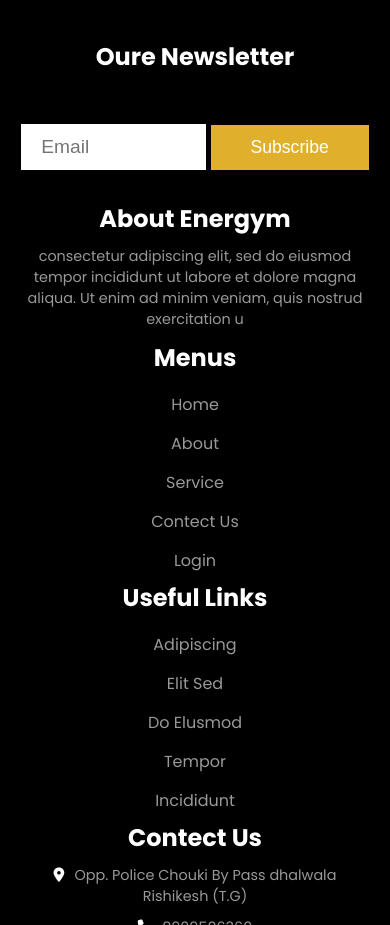
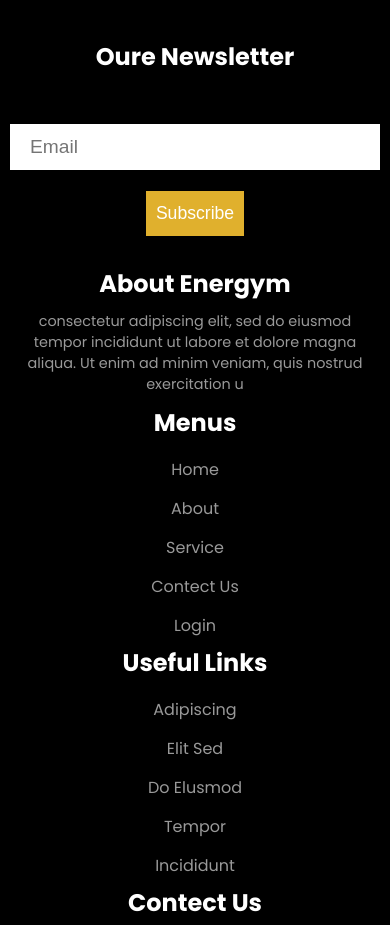
Before and after one commit to ANUSHALAV/Ener-gym-Center, a plain HTML site: page index.html in a window 390 px wide. Shown: the part 5300-6225 px from the top of the page. Drawn offline with Linux system fonts and the light colour scheme.

Commit message:
Update media.css

```diff
--- a/media.css
+++ b/media.css
@@ -219,6 +219,13 @@
         padding: 10px 10px;
         width: 80%;
     }
+    .footer-form input {
+        padding: 12px 20px;
+        width:60%;
+    }
+    .footer-form button{
+        padding: 12px 30px;
+    }
 
 }
 
@@ -245,4 +252,11 @@
     .right-text .sub-heading {
         text-align: justify;
     }
+     .footer-form input {
+        padding: 12px 20px;
+        width:100%;
+    }
+    .footer-form button{
+        padding: 12px 10px;
+    }
 }
```
